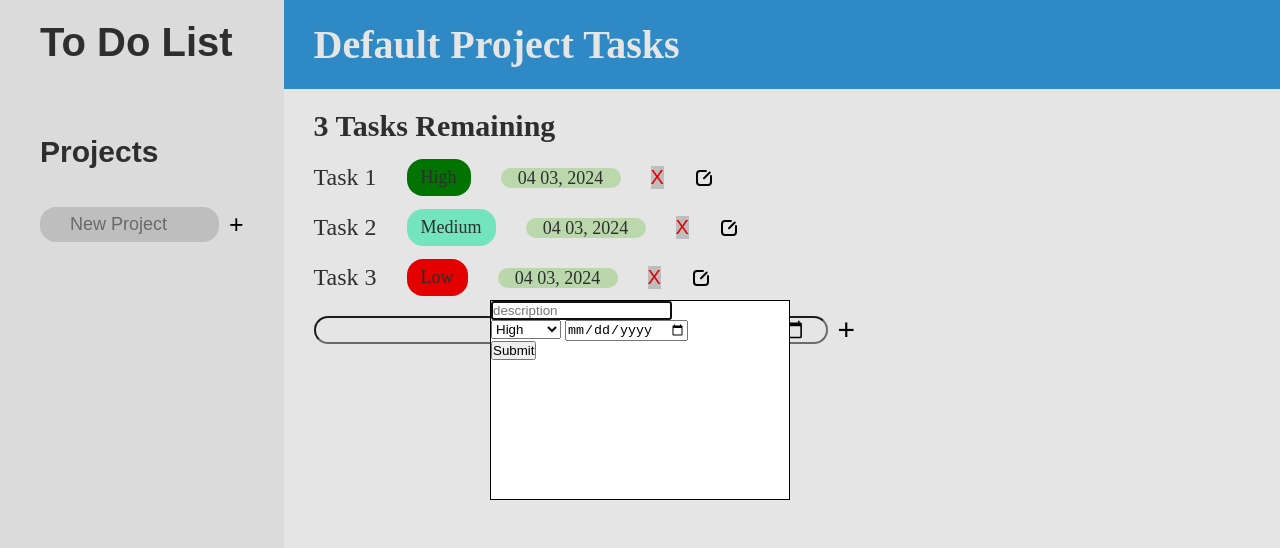
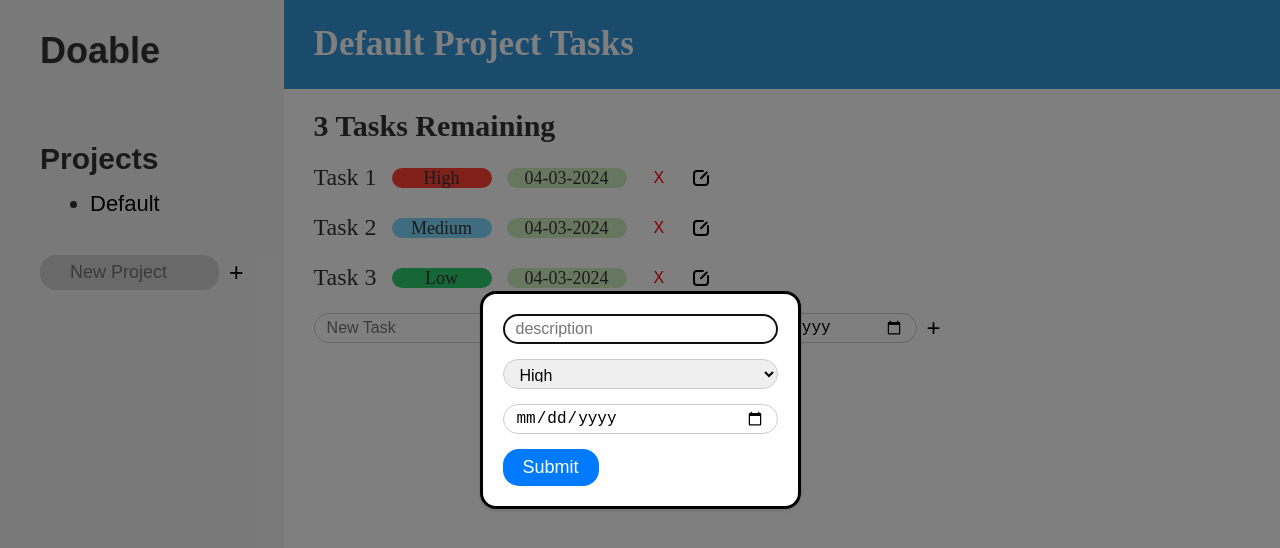
Before and after one commit to SamuelFerfort/to-do-list, a website built with webpack: page src/index.html in a window 1280 px wide. Both pictures are taken after a click on the button 703 px from the left and 177 px from the top of the page. Built offline with nearby package versions, Linux system fonts and the light colour scheme.

Commit message:
improved layout added default project

```diff
--- a/package.json
+++ b/package.json
@@ -13,6 +13,7 @@
   "license": "ISC",
   "devDependencies": {
     "css-loader": "^6.10.0",
+    "google-fonts-webpack-plugin": "^0.4.4",
     "html-webpack-plugin": "^5.6.0",
     "style-loader": "^3.3.4",
     "webpack": "^5.91.0",
--- a/src/index.html
+++ b/src/index.html
@@ -3,16 +3,14 @@
   <head>
     <meta charset="UTF-8" />
     <meta name="viewport" content="width=device-width, initial-scale=1.0" />
-    <title>To Do List</title>
+    <title>Doable</title>
   </head>
   <body>
     <header></header>
     <div class="sidebar">
-      <h1>To Do List</h1>
+      <h1>Doable</h1>
       <h3>Projects</h3>
-      <ul>
-
-      </ul>
+      <ul></ul>
       <form action class="sideForm">
         <input class="projectName" type="text" placeholder="New Project" />
         <button type="submit">+</button>
@@ -34,6 +32,7 @@
           <input id="taskDate" type="date" />
         </div>
         <button type="submit">Submit</button>
+        <div></div>
       </form>
     </dialog>
   </body>
--- a/src/index.js
+++ b/src/index.js
@@ -78,7 +78,8 @@ function createTaskForm(project) {
   const taskForm = document.createElement("form");
   taskForm.classList.add("taskForm");
   const taskDescription = document.createElement("input");
-
+  taskDescription.setAttribute("type", "text");
+  taskDescription.placeholder = "New Task";
   const dueDateInput = document.createElement("input");
   dueDateInput.setAttribute("type", "date");
   dueDateInput.setAttribute("placeholder", "Select due date");
@@ -120,7 +121,7 @@ function createTaskForm(project) {
     const dueDate = new Date(dueDateInput.value);
     if (!dueDate) return;
     // Format the date using date-fns
-    const formattedDueDate = format(dueDate, "MM dd, yyyy");
+    const formattedDueDate = format(dueDate, "MM-dd-yyyy");
 
     const task = new Task(
       taskDescription.value,
@@ -153,7 +154,7 @@ function displayTasks(project) {
         const dateEdit = new Date(date.value);
         if (!dateEdit) return;
         // Format the date using date-fns
-        const formattedDate = format(dateEdit, "MM dd, yyyy");
+        const formattedDate = format(dateEdit, "MM-dd-yyyy");
         task.editTask(description.value, priority.value, formattedDate);
         displayTasks(project);
         createTaskForm(project);
@@ -166,6 +167,7 @@ function displayTasks(project) {
     deleteBtn.addEventListener("click", () => {
       project.removeTask(task);
       displayTasks(project);
+      createTaskForm(project);
     });
     const div = document.createElement("div");
     const p = document.createElement("p");
@@ -196,9 +198,17 @@ function populatePage() {
   // Create a default project
   const defaultProject = new Project("Default Project");
 
+  const li = document.createElement("li");
+  const button = document.createElement("button");
+
+  button.innerHTML = "Default";
+
+  ul.appendChild(li);
+  li.appendChild(button);
+
   const testDate = new Date();
   // Format the date using date-fns
-  const formatDate = format(testDate, "MM dd, yyyy");
+  const formatDate = format(testDate, "MM-dd-yyyy");
 
   // Add tasks to the default project
   const task1 = new Task("Task 1", "High", formatDate);
@@ -209,7 +219,16 @@ function populatePage() {
   defaultProject.addTask(task2);
   defaultProject.addTask(task3);
 
+  button.addEventListener("click", () => {
+    main.innerHTML = "";
+
+    displayTasks(defaultProject);
+    createTaskForm(defaultProject);
+
+    document.querySelector(".projectName").value = "";
+  });
   // Display the default project and its tasks
+
   displayTasks(defaultProject);
   createTaskForm(defaultProject);
 }
--- a/src/styles.css
+++ b/src/styles.css
@@ -25,6 +25,9 @@ header {
 header main {
   font-family: "Roboto", sans-serif;
 }
+header h1 {
+  font-size: 35px;
+}
 
 main {
   grid-area: main;
@@ -38,7 +41,7 @@ main {
 main div {
   font-size: 24px;
   display: flex;
-  gap: 30px;
+  gap: 15px;
   height: 30px;
 
   align-items: center;
@@ -56,11 +59,16 @@ main h1 {
   grid-area: sidebar;
   background-color: #f4f4f4;
   color: #333333;
-  padding: 20px 40px;
+  padding: 30px 40px;
   font-family: "Arial", sans-serif;
 }
-h1 {
-  font-size: 40px;
+.sidebar h1 {
+  font-family: sans-serif;
+  font-size: 36px;
+  font-weight: bold;
+  color: #333333;
+  text-shadow: 1px 1px 2px rgba(0, 0, 0, 0.1);
+  margin: 0;
 }
 h3 {
   margin-top: 70px;
@@ -78,7 +86,7 @@ li button {
   cursor: pointer;
 }
 li button:hover {
-  color: yellow;
+  color: #2c3e50; /* Slightly darker shade of the background color */
   text-decoration: underline;
 }
 
@@ -121,39 +129,40 @@ li button:hover {
   text-align: center;
 }
 
-dialog {
-  width: 300px;
-  height: 200px;
-  background-color: white;
-  border: 1px solid black;
-  position: fixed;
-  top: 50%;
-  left: 50%;
-  transform: translate(-50%, -50%);
+.high {
+  background-color: #ff4136; /* Red */
 }
 
-.high {
-  background-color: green;
+.medium {
+  background-color: #7fdbff; /* Light blue */
 }
-.medium {
-  background-color: aquamarine;
-}
+
 .low {
-  background-color: red;
+  background-color: #2ecc71; /* Green */
 }
 .high,
 .medium,
 .low {
-  border-radius: 16px;
+  height: 20px;
+  width: 100px;
+  color: #333333;
   font-size: 18px;
-  padding: 8px 14px;
+  border-radius: 15px;
+  text-align: center;
 }
 .delete {
   color: red;
-  background-color: lightgray;
   border: none;
+  background-color: #ffffff;
+  border-radius: 4px;
   cursor: pointer;
-  font-size: 20px;
+  font-size: 16px;
+  padding: 8px 12px;
+  transition: background-color 0.3s ease;
+}
+
+.delete:hover {
+  background-color: #ffcccc;
 }
 .edit {
   cursor: pointer;
@@ -163,6 +172,10 @@ dialog {
   border: none;
   background: url(./modify.svg) center / contain no-repeat;
   cursor: pointer;
+  transition: transform 0.2s ease;
+}
+.edit:hover {
+  transform: scale(1.2); /* Scale the button when hovered */
 }
 
 main form {
@@ -170,21 +183,90 @@ main form {
   gap: 10px;
   align-items: center;
 }
-main input {
+
+main input[type="text"],
+main input[type="date"],
+main select {
   border-radius: 16px;
-  height: 28px;
-  padding: 8px 20px;
-  font-size: 20px;
+  height: 30px;
+  padding: 6px 12px;
+  font-size: 16px;
+  border: 1px solid #ccc;
+  box-sizing: border-box;
+}
+
+main input[type="date"] {
   width: 200px;
 }
+
 main form button {
   background: none;
   border: none;
-  font-size: 30px;
+  font-size: 24px;
+  cursor: pointer;
 }
+
 main form select {
   border-radius: 16px;
-  height: 28px;
+  height: 30px;
+  padding: 2px 12px;
+  width: 150px;
+  font-size: 16px;
+  border: 1px solid #ccc;
+}
 
-  font-size: 20px;
+main form button:hover {
+  color: #333;
+  background-color: #f0f0f0;
 }
+
+dialog::backdrop {
+  background-color: rgba(0, 0, 0, 0.5);
+}
+
+dialog {
+  border-radius: 16px;
+  background-color: #fff;
+  box-shadow: 0 2px 4px rgba(0, 0, 0, 0.1);
+  padding: 20px;
+}
+
+dialog input[type="text"],
+dialog input[type="date"],
+dialog select {
+  border-radius: 16px;
+  height: 30px;
+  padding: 6px 12px;
+  font-size: 16px;
+  border: 1px solid #ccc;
+  width: 100%;
+  margin-bottom: 15px;
+}
+
+dialog button[type="submit"] {
+  background: none;
+  border: none;
+  font-size: 18px;
+  cursor: pointer;
+  padding: 8px 20px;
+  border-radius: 16px;
+  background-color: #007bff;
+  color: #fff;
+  transition: background-color 0.3s ease;
+}
+
+dialog button[type="submit"]:hover {
+  background-color: #0056b3;
+}
+dialog {
+  border-radius: 16px;
+  background-color: #fff;
+  box-shadow: 0 2px 4px rgba(0, 0, 0, 0.1);
+  padding: 20px;
+  position: fixed;
+  top: 0;
+  left: 0;
+  right: 0;
+  bottom: 0;
+  margin: auto;
+}
```
Also changed, not shown: 1 other file.
